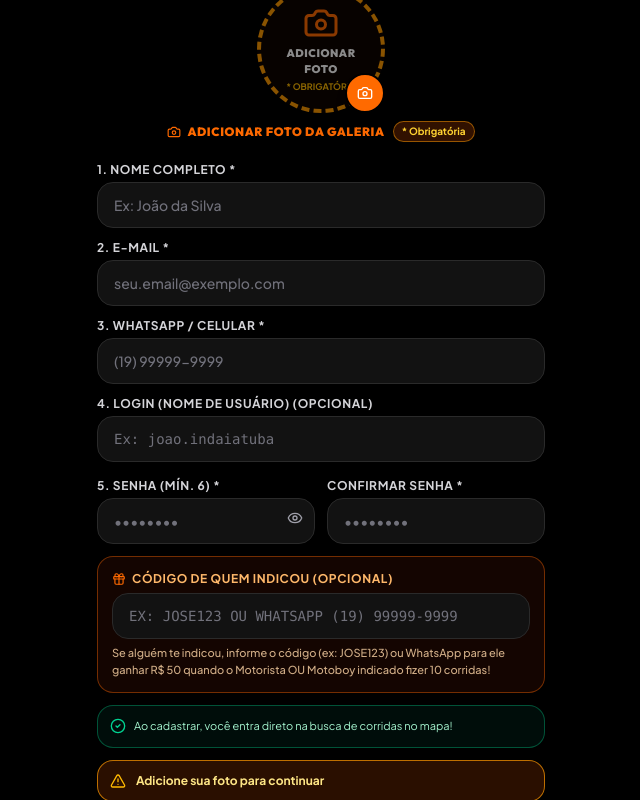
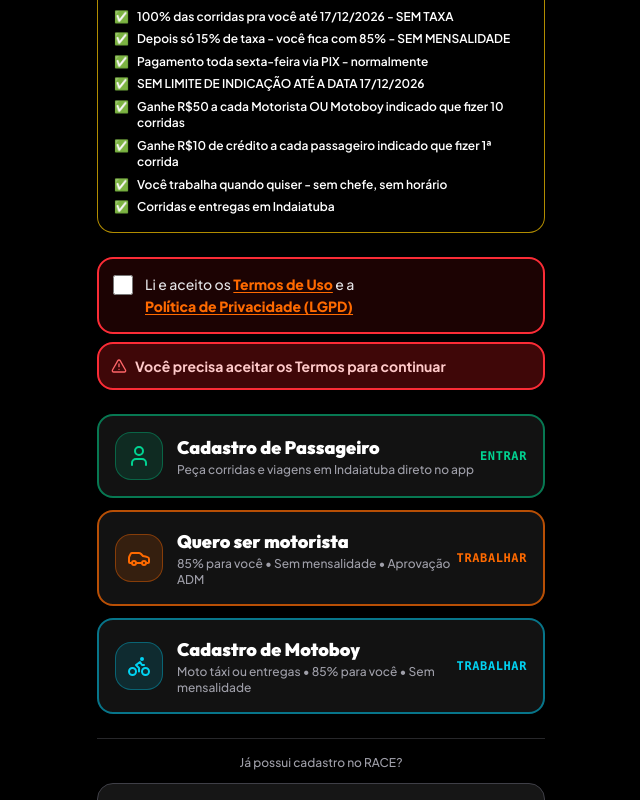
Before and after one commit to cruzsousaloja1-cmd/Dinho, a React (Vite) app: page / in a window 1280 px wide. Both pictures are taken after a click on the button 640 px from the left and 399 px from the top of the page. Shown: the whole page, without its empty margins (319-959 px from the left). Built offline with nearby package versions, Linux system fonts and the light colour scheme.

Commit message:
feat(auth): require acceptance of terms for driver registration
Added mandatory checkbox for Terms of Use and Privacy Policy acceptance before selecting a registration role to ensure compliance and validation.

```diff
--- a/src/components/DriverLoginScreen.tsx
+++ b/src/components/DriverLoginScreen.tsx
@@ -94,6 +94,7 @@ export const DriverLoginScreen: React.FC<DriverLoginScreenProps> = ({
   const [regSuccessMessage, setRegSuccessMessage] = useState<string | null>(null);
   const [isRegistering, setIsRegistering] = useState(false);
   const [acceptedLegalTerms, setAcceptedLegalTerms] = useState(false);
+  const [selectionTermsError, setSelectionTermsError] = useState<string | null>(null);
   const [openLegalDoc, setOpenLegalDoc] = useState<FullLegalDocType | null>(null);
 
   // Foto de perfil do cadastro (Galeria do Celular ou Câmera)
@@ -118,11 +119,15 @@ export const DriverLoginScreen: React.FC<DriverLoginScreenProps> = ({
 
   // Iniciar fluxo de cadastro para a categoria escolhida
   const handleStartRegister = (role: RegistrationRole) => {
+    if (!acceptedLegalTerms) {
+      setSelectionTermsError('Você precisa aceitar os Termos para continuar');
+      return;
+    }
+    setSelectionTermsError(null);
     setRegRole(role);
     setRegErrorMessage(null);
     setRegIndicadoPorError(null);
     setRegSuccessMessage(null);
-    setAcceptedLegalTerms(false);
     const urlCode = getReferralCodeFromUrl();
     if (urlCode && !regIndicadoPor.trim()) {
       setRegIndicadoPor(urlCode);
@@ -778,6 +783,69 @@ export const DriverLoginScreen: React.FC<DriverLoginScreenProps> = ({
             </div>
 
             <DriverBenefitsBox compact />
+
+            {/* Checkbox obrigatório de Termos de Uso e Política de Privacidade (LGPD) antes de cadastrar */}
+            <div className="space-y-2">
+              <div
+                className={`p-3.5 rounded-2xl border-2 transition-colors ${
+                  acceptedLegalTerms
+                    ? 'bg-emerald-950/30 border-emerald-500/60'
+                    : selectionTermsError
+                    ? 'bg-red-950/40 border-red-500'
+                    : 'bg-[#121212] border-zinc-700'
+                }`}
+              >
+                <div className="flex items-start gap-3">
+                  <input
+                    id="selection-accept-terms-checkbox"
+                    type="checkbox"
+                    checked={acceptedLegalTerms}
+                    onChange={(e) => {
+                      setAcceptedLegalTerms(e.target.checked);
+                      if (e.target.checked) {
+                        setSelectionTermsError(null);
+                      }
+                    }}
+                    className="mt-0.5 w-5 h-5 accent-emerald-500 rounded cursor-pointer shrink-0"
+                  />
+                  <div className="flex-1 text-xs sm:text-sm text-zinc-200 leading-relaxed font-medium">
+                    <label
+                      htmlFor="selection-accept-terms-checkbox"
+                      className="cursor-pointer select-none"
+                    >
+                      Li e aceito os{' '}
+                    </label>
+                    <button
+                      type="button"
+                      onClick={() => setOpenLegalDoc('termos')}
+                      className="text-[#ff6a00] hover:text-orange-400 font-black underline underline-offset-2 cursor-pointer"
+                    >
+                      Termos de Uso
+                    </button>
+                    <label
+                      htmlFor="selection-accept-terms-checkbox"
+                      className="cursor-pointer select-none"
+                    >
+                      {' '}e a{' '}
+                    </label>
+                    <button
+                      type="button"
+                      onClick={() => setOpenLegalDoc('privacidade')}
+                      className="text-[#ff6a00] hover:text-orange-400 font-black underline underline-offset-2 cursor-pointer"
+                    >
+                      Política de Privacidade (LGPD)
+                    </button>
+                  </div>
+                </div>
+              </div>
+
+              {selectionTermsError && (
+                <div className="bg-red-950/90 border-2 border-red-500 text-red-200 text-xs sm:text-sm p-3 rounded-2xl font-bold flex items-center gap-2 shadow-md">
+                  <AlertTriangle className="w-4 h-4 text-red-400 shrink-0" />
+                  <span>{selectionTermsError}</span>
+                </div>
+              )}
+            </div>
 
             {/* Os 3 Botões de Cadastro Oficiais */}
             <div className="space-y-3">
@@ -1735,6 +1803,7 @@ export const DriverLoginScreen: React.FC<DriverLoginScreenProps> = ({
         onClose={() => setOpenLegalDoc(null)}
         onAccept={() => {
           setAcceptedLegalTerms(true);
+          setSelectionTermsError(null);
           setOpenLegalDoc(null);
           if (regErrorMessage === 'Você precisa aceitar os Termos para continuar') {
             setRegErrorMessage(null);
```
